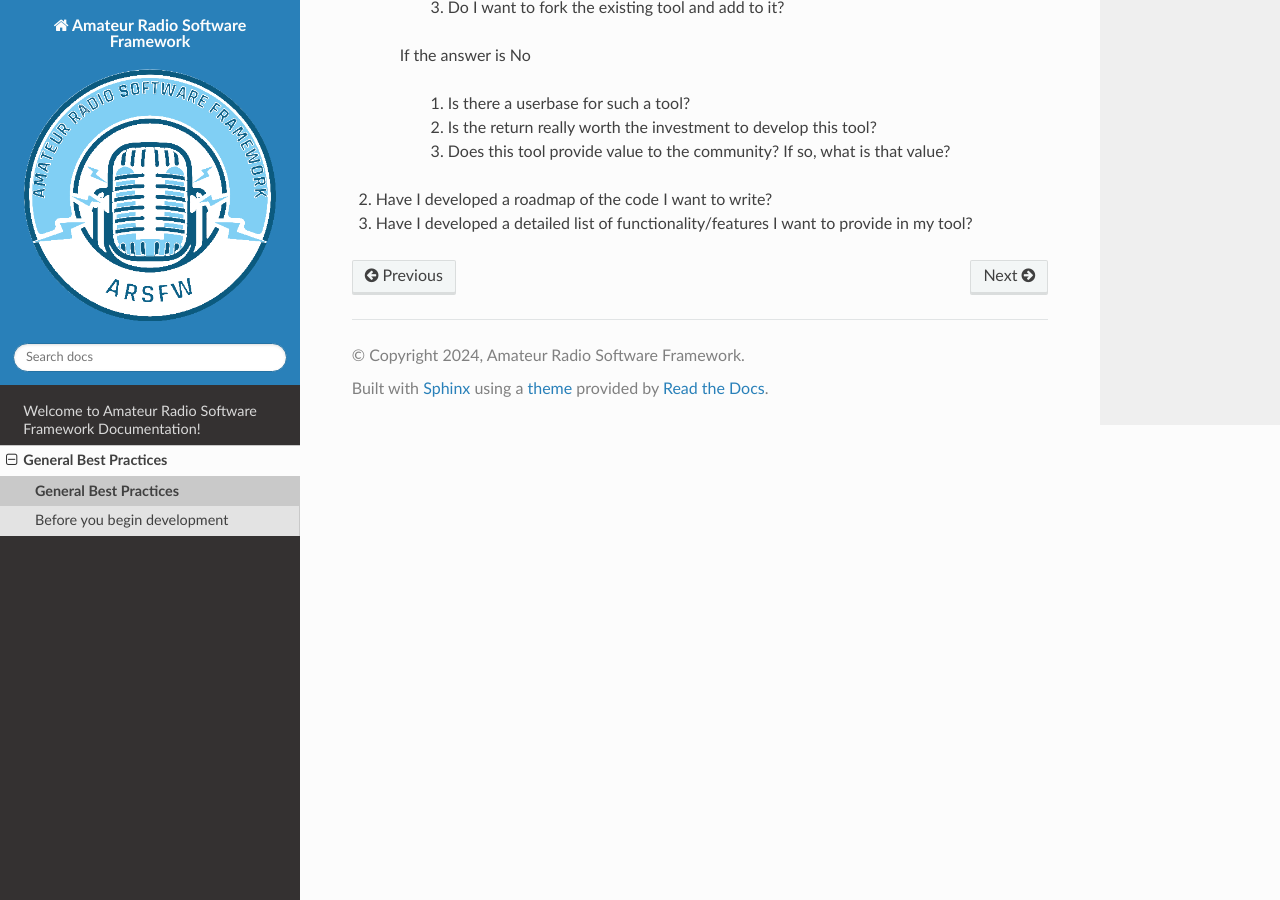
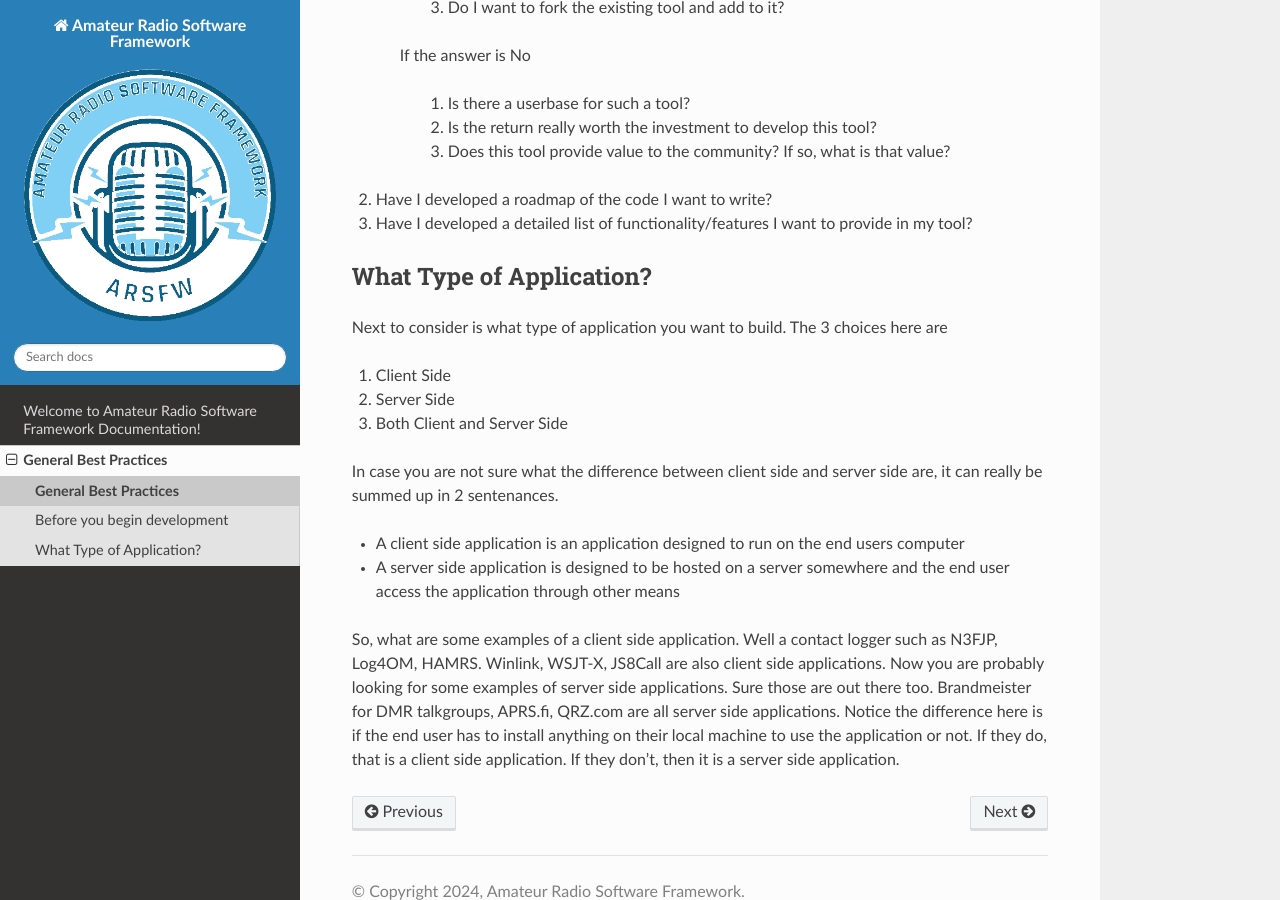
Before and after one commit to Amateur-Radio-Software-Framework/documentation, a Sphinx documentation site: the page built from docs/source/general/index.rst, in a window 1280 px wide and 900 px high, scrolled down 568 px. Built offline with Sphinx 7.4.7 and the Read the Docs theme 2.0.0, drawn with Linux system fonts in a browser that asks for light colours.

Commit message:
adding type of app

```diff
--- a/docs/source/general/index.rst
+++ b/docs/source/general/index.rst
@@ -29,3 +29,21 @@ Here are some things you should ask yourself and consider before you begin writi
       3. Does this tool provide value to the community? If so, what is that value?
 2. Have I developed a roadmap of the code I want to write?
 3. Have I developed a detailed list of functionality/features I want to provide in my tool?
+
+
+
+What Type of Application?
+#########################
+
+Next to consider is what type of application you want to build. The 3 choices here are
+
+1. Client Side
+2. Server Side
+3. Both Client and Server Side
+
+In case you are not sure what the difference between client side and server side are, it can really be summed up in 2 sentenances.
+
+- A client side application is an application designed to run on the end users computer
+- A server side application is designed to be hosted on a server somewhere and the end user access the application through other means
+
+So, what are some examples of a client side application. Well a contact logger such as N3FJP, Log4OM, HAMRS. Winlink, WSJT-X, JS8Call are also client side applications. Now you are probably looking for some examples of server side applications. Sure those are out there too. Brandmeister for DMR talkgroups, APRS.fi, QRZ.com are all server side applications. Notice the difference here is if the end user has to install anything on their local machine to use the application or not. If they do, that is a client side application. If they don't, then it is a server side application.
```
